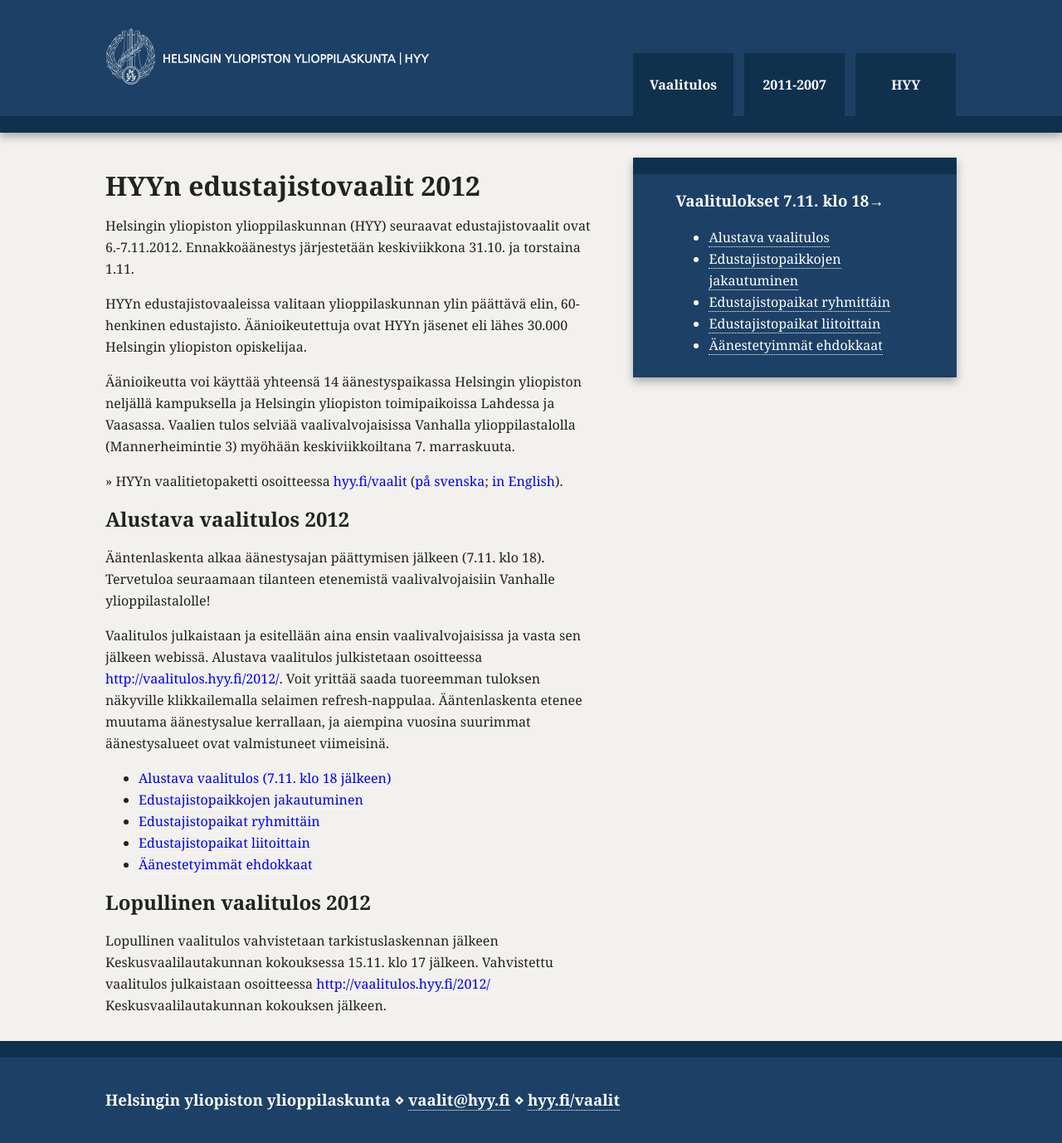
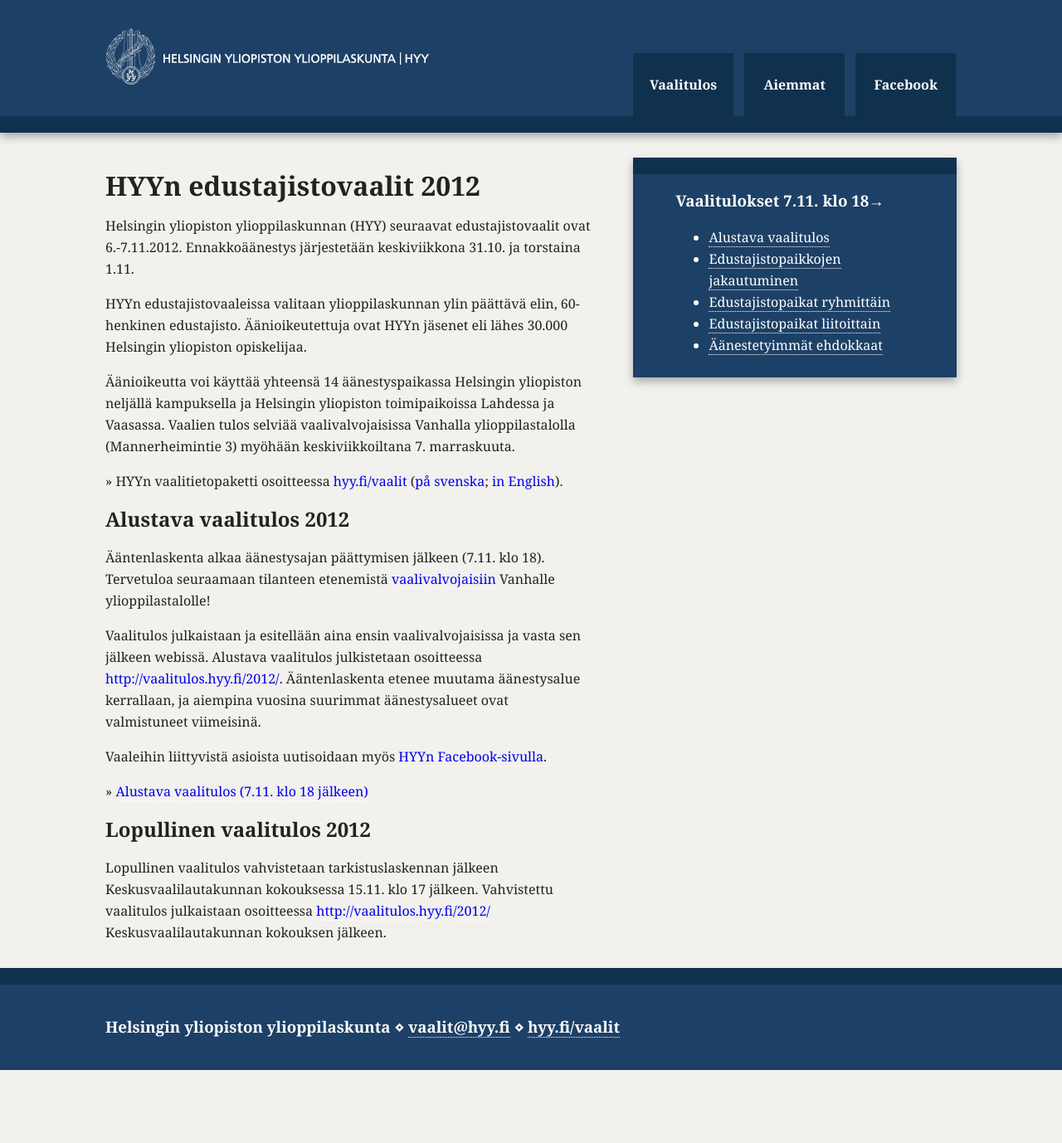
Before and after one commit to pre/hyy-vaalitulos, a Jekyll site: the page built from source/index.html, in a window 1280 px wide. Shown: the whole page at 83% size. Built offline with Jekyll 4.4.1, drawn with Linux system fonts in a browser that asks for light colours; nearby versions of some CDN libraries; after the commit the page ends 1290 px from its top, so only the background shows below that.

Commit message:
Etusivu julki

```diff
--- /dev/null
+++ b/source/2012/result.html
@@ -0,0 +1 @@
+<p>Alustava vaalitulos julkaistaan tässä osoitteessa 7.11. klo 18 jälkeen.</p>
--- a/source/_layouts/default.html
+++ b/source/_layouts/default.html
@@ -34,8 +34,8 @@
                 <nav>
                     <ul>
                         <li><a href="/2012">Vaalitulos</a></li>
-                        <li><a href="/previous.html">2011-2007</a></li>
-                        <li><a href="http://hyy.fi/vaalit">HYY</a></li>
+                        <li><a href="/previous.html">Aiemmat</a></li>
+                        <li><a href="https://www.facebook.com/HYY.HUS">Facebook</a></li>
                     </ul>
                 </nav>
 
--- a/source/index.html
+++ b/source/index.html
@@ -28,22 +28,21 @@
     <section>
         <h2>Alustava vaalitulos 2012</h2>
         <p>
-          Ääntenlaskenta alkaa äänestysajan päättymisen jälkeen (7.11. klo 18). Tervetuloa seuraamaan tilanteen etenemistä vaalivalvojaisiin Vanhalle ylioppilastalolle!
+          Ääntenlaskenta alkaa äänestysajan päättymisen jälkeen (7.11. klo 18). Tervetuloa seuraamaan tilanteen etenemistä <a href="https://www.facebook.com/events/431899990206998/">vaalivalvojaisiin</a> Vanhalle ylioppilastalolle!
         </p>
 
         <p>
-          Vaalitulos julkaistaan ja esitellään aina ensin vaalivalvojaisissa ja vasta sen jälkeen webissä. Alustava vaalitulos julkistetaan osoitteessa <a href="http://vaalitulos.hyy.fi/2012/">http://vaalitulos.hyy.fi/2012/</a>. Voit yrittää saada tuoreemman tuloksen näkyville klikkailemalla selaimen refresh-nappulaa. Ääntenlaskenta etenee muutama äänestysalue kerrallaan, ja aiempina vuosina suurimmat äänestysalueet ovat valmistuneet viimeisinä.
+          Vaalitulos julkaistaan ja esitellään aina ensin vaalivalvojaisissa ja vasta sen jälkeen webissä. Alustava vaalitulos julkistetaan osoitteessa <a href="http://vaalitulos.hyy.fi/2012/">http://vaalitulos.hyy.fi/2012/</a>. Ääntenlaskenta etenee muutama äänestysalue kerrallaan, ja aiempina vuosina suurimmat äänestysalueet ovat valmistuneet viimeisinä.
         </p>
 
-        <ul>
-          <li>
-            <a href="/2012/">Alustava vaalitulos (7.11. klo 18 jälkeen)</a>
-          </li>
-          <li><a href="/2012/treemap.html">Edustajistopaikkojen jakautuminen</a></li>
-          <li><a href="#">Edustajistopaikat ryhmittäin</a></li>
-          <li><a href="#">Edustajistopaikat liitoittain</a></li>
-          <li><a href="#">Äänestetyimmät ehdokkaat</a></li>
-        </ul>
+        <p>
+          Vaaleihin liittyvistä asioista uutisoidaan myös <a href="https://www.facebook.com/HYY.HUS?ref=ts&amp;fref=ts">HYYn Facebook-sivulla</a>.
+        </p>
+
+        <p>
+          &raquo; <a href="/2012/">Alustava vaalitulos (7.11. klo 18 jälkeen)</a>
+        </p>
+
     </section>
     <section>
         <h2>Lopullinen vaalitulos 2012</h2>
```
